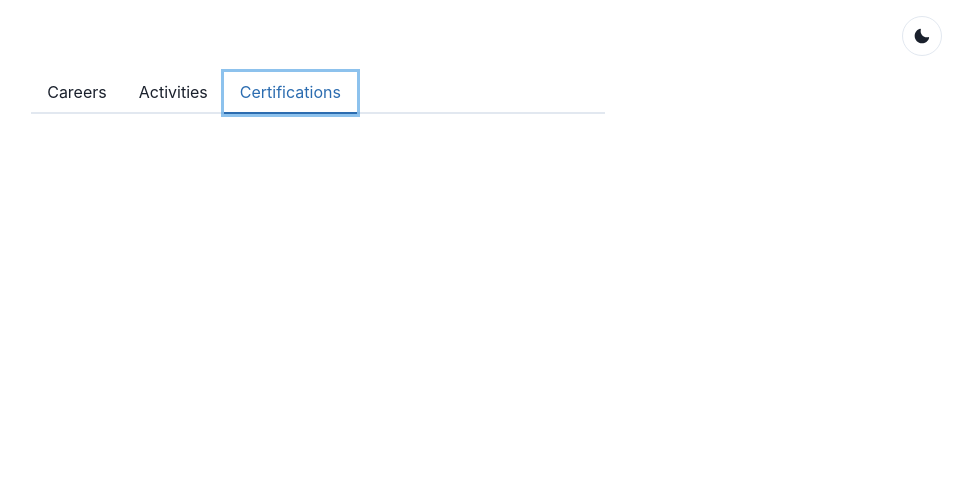
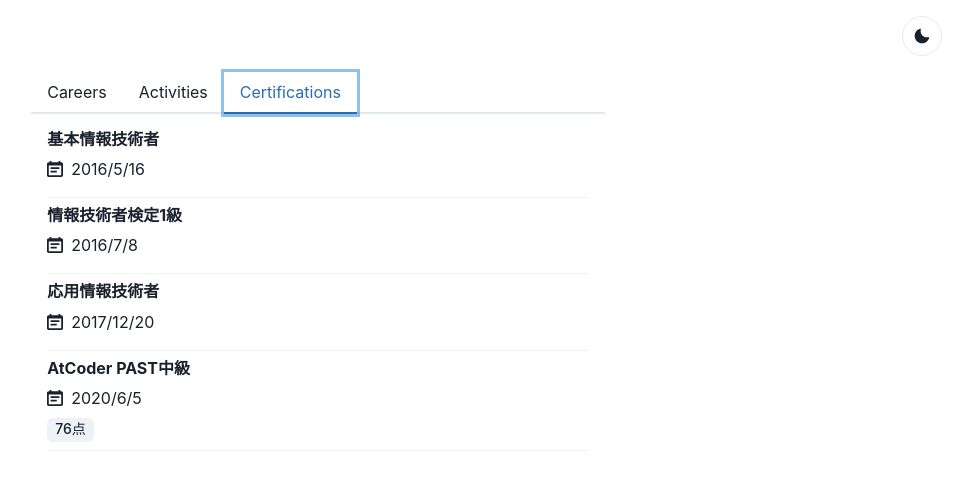
Before and after one commit to tocoteron/tocoteron.com, a React (Create React App) app in the folder frontend/: page / in a window 1280 px wide. Both pictures are taken after a click on the tab "Certifications". Shown: the top 490 px of the page, without its empty margins (322-1280 px from the left). Built offline with nearby package versions, Linux system fonts and the light colour scheme.

Commit message:
Add certifications display

```diff
--- /dev/null
+++ b/frontend/src/components/atoms/DateWithIcon.tsx
@@ -0,0 +1,17 @@
+import React from "react";
+import { CalendarIcon } from "@chakra-ui/icons";
+import { HStack, Text } from "@chakra-ui/react";
+import { Date } from "../../types/Time";
+
+interface Props {
+  date: Date;
+}
+
+const DateWithIcon: React.FC<Props> = ({ date }) => (
+  <HStack>
+    <CalendarIcon />
+    <Text>{`${date.year}/${date.month}/${date.day}`}</Text>
+  </HStack>
+);
+
+export default DateWithIcon;
--- /dev/null
+++ b/frontend/src/components/molecules/CertificationDisplay.tsx
@@ -0,0 +1,22 @@
+import React from "react";
+import { Heading, Stack, Tag, Wrap } from "@chakra-ui/react";
+import Certification from "../../types/Certification";
+import DateWithIcon from "../atoms/DateWithIcon";
+
+interface Props {
+  certification: Certification;
+}
+
+const CertificationDisplay: React.FC<Props> = ({ certification }) => (
+  <Stack>
+    <Heading size="sm">{certification.name}</Heading>
+    <DateWithIcon date={certification.date} />
+    <Wrap>
+      {certification.notes.map((note) => (
+        <Tag>{note}</Tag>
+      ))}
+    </Wrap>
+  </Stack>
+);
+
+export default CertificationDisplay;
--- /dev/null
+++ b/frontend/src/components/organisms/CertificationListDisplay.tsx
@@ -0,0 +1,21 @@
+import React from "react";
+import { Divider, Stack } from "@chakra-ui/react";
+import Certification from "../../types/Certification";
+import CertificationDisplay from "../molecules/CertificationDisplay";
+
+interface Props {
+  certifications: Certification[];
+}
+
+const CertificationListDisplay: React.FC<Props> = ({ certifications }) => (
+  <Stack>
+    {certifications.map((certification) => (
+      <>
+        <CertificationDisplay certification={certification} />
+        <Divider />
+      </>
+    ))}
+  </Stack>
+);
+
+export default CertificationListDisplay;
--- a/frontend/src/components/pages/HomePage.tsx
+++ b/frontend/src/components/pages/HomePage.tsx
@@ -3,10 +3,15 @@ import { Container } from "@chakra-ui/react";
 import HomeTemplate from "../templates/HomeTemplate";
 import careers from "../../data/careers";
 import activities from "../../data/activities";
+import certifications from "../../data/certifications";
 
 const HomePage: React.FC = () => (
   <Container>
-    <HomeTemplate careers={careers} activities={activities} />
+    <HomeTemplate
+      careers={careers}
+      activities={activities}
+      certifications={certifications}
+    />
   </Container>
 );
 
--- a/frontend/src/components/templates/HomeTemplate.tsx
+++ b/frontend/src/components/templates/HomeTemplate.tsx
@@ -2,15 +2,22 @@ import React from "react";
 import { Tab, TabList, TabPanel, TabPanels, Tabs } from "@chakra-ui/react";
 import CareerListDisplay from "../organisms/CareerListDisplay";
 import ActivitiesDisplay from "../organisms/ActivityListDisplay";
+import CertificationListDisplay from "../organisms/CertificationListDisplay";
 import Career from "../../types/Career";
 import Activity from "../../types/Activity";
+import Certificaiton from "../../types/Certification";
 
 interface Props {
   careers: Career[];
   activities: Activity[];
+  certifications: Certificaiton[];
 }
 
-const HomeTemplate: React.FC<Props> = ({ careers, activities }) => (
+const HomeTemplate: React.FC<Props> = ({
+  careers,
+  activities,
+  certifications,
+}) => (
   <Tabs>
     <TabList>
       <Tab>Careers</Tab>
@@ -25,6 +32,9 @@ const HomeTemplate: React.FC<Props> = ({ careers, activities }) => (
       <TabPanel>
         <ActivitiesDisplay activities={activities} />
       </TabPanel>
+      <TabPanel>
+        <CertificationListDisplay certifications={certifications} />
+      </TabPanel>
     </TabPanels>
   </Tabs>
 );
```
